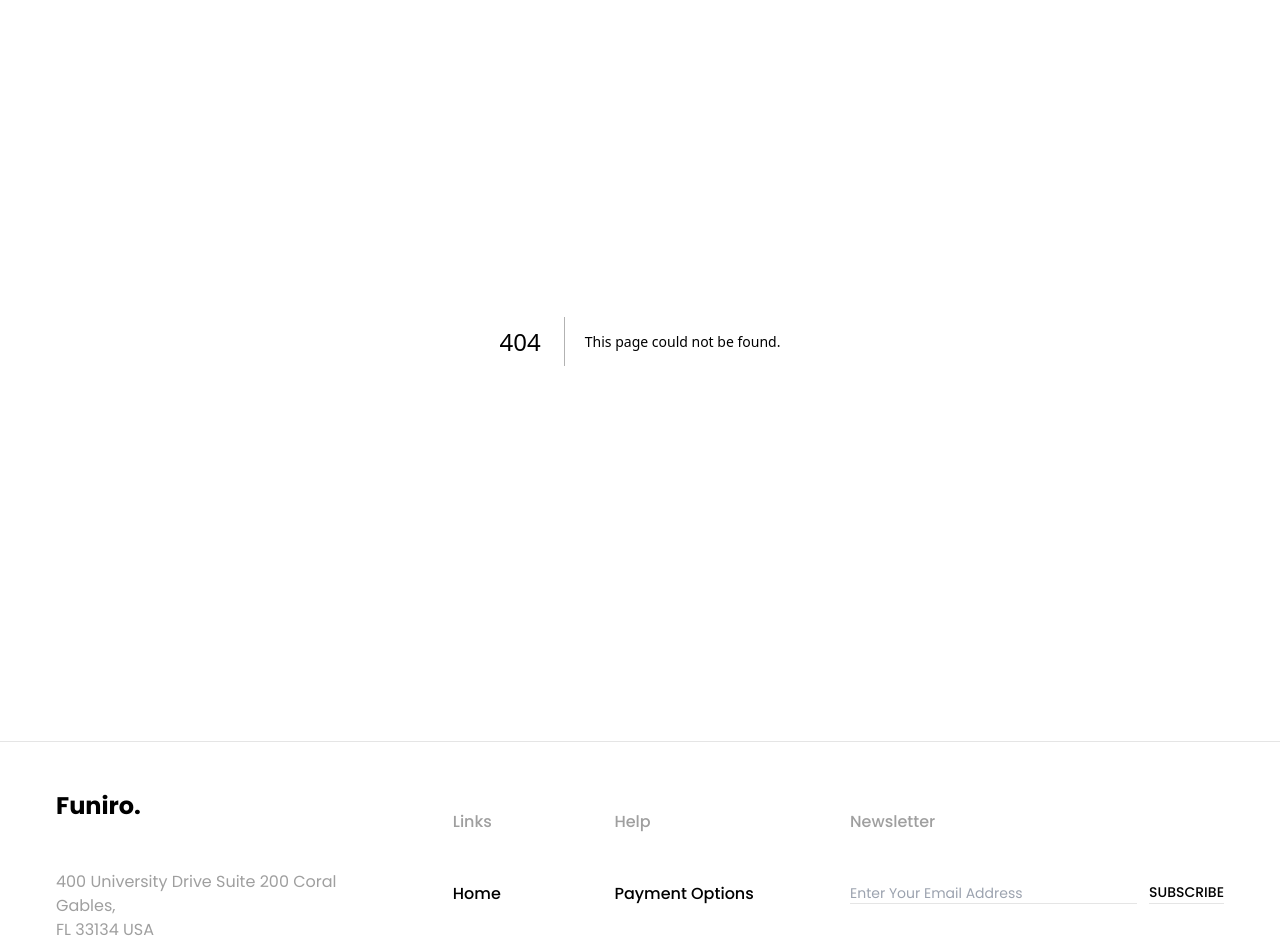
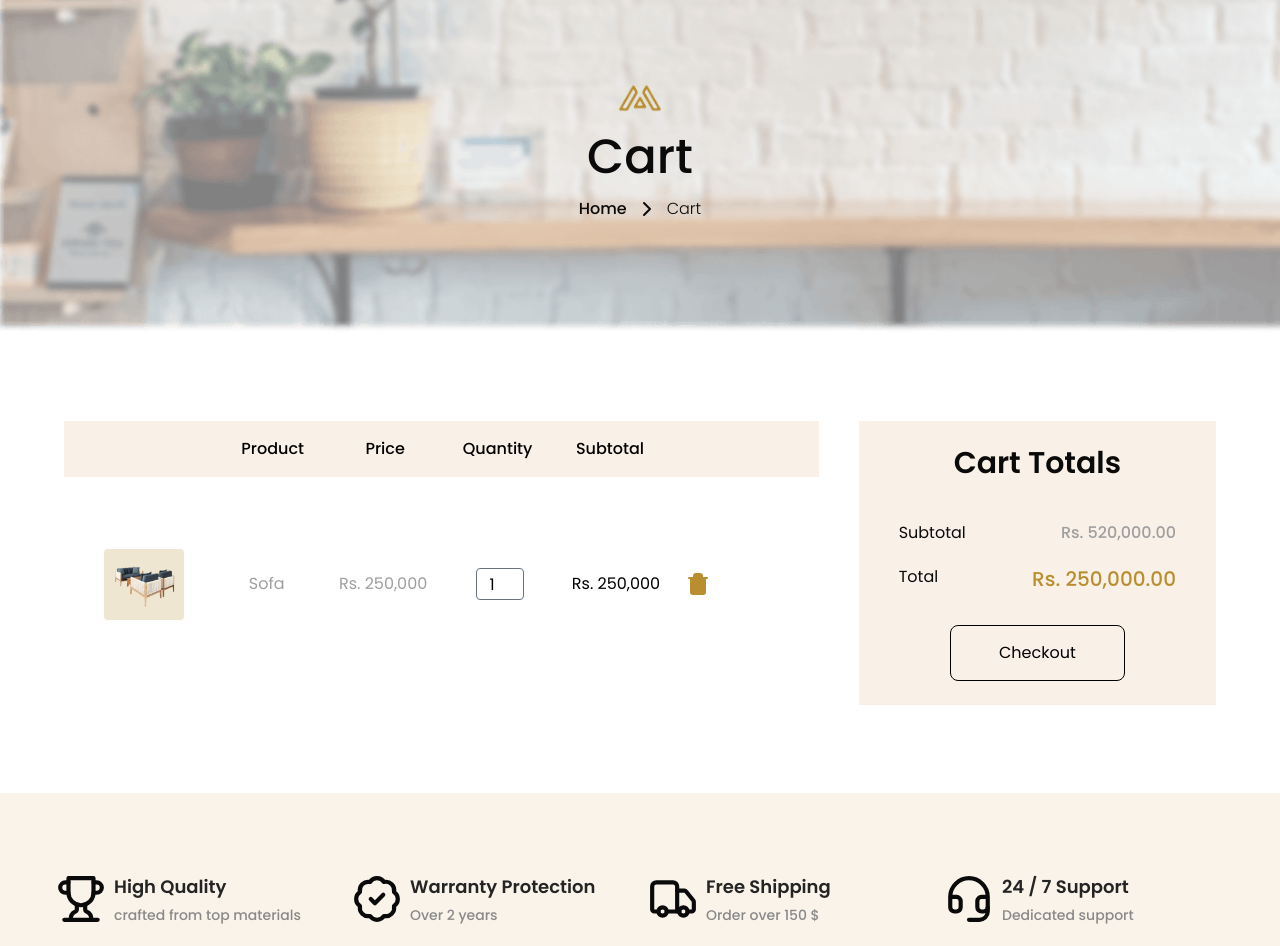
Before and after one commit to salmanpatnee/Q2-UIUX-Hackathon, a Next.js app: page /cart in a window 1280 px wide. Before the commit this address had no page. Shown: the part 166-1112 px from the top of the page. Built offline with nearby package versions, Linux system fonts and the light colour scheme.

Commit message:
Add cart page.

```diff
--- a/app/Header.tsx
+++ b/app/Header.tsx
@@ -15,14 +15,9 @@ const Header = () => {
     <header className="border border-b py-8">
       <div className="wrapper flex items-center justify-between ">
         <div className="col logo w-full text-center md:w-auto">
-          <Link href="/">
-            <Image
-              src="/images/logo.png"
-              alt="logo"
-              width="185"
-              height="41"
-              className=""
-            />
+          <Link href="/" className="flex items-center gap-1">
+            <Image src="/images/logo-icon.png"alt="Furniro" width={50} height={32}/ >
+            <h1 className="font-bold text-[34px]">Furniro</h1>
           </Link>
         </div>
 
--- /dev/null
+++ b/app/cart/page.tsx
@@ -0,0 +1,125 @@
+import {
+  ChevronRight,
+  Trash,
+} from "lucide-react";
+import Link from "next/link";
+import React from "react";
+
+import Image from "next/image";
+import Features from "../components/Features";
+
+const ShopPage = () => {
+
+
+  return (
+    <div>
+      <header className='text-center py-28 bg-[url("/images/banners/shop.png")] bg-cover bg-fixed bg-no-repeat bg-left'>
+        <Image
+          src="/images/furniro-icon.png"
+          width={70}
+          height={70}
+          alt="Furniro"
+          className="mx-auto"
+        />
+        <h1 className="font-medium text-5xl mb-4">Cart</h1>
+        <nav className="flex justify-center">
+          <ul className="flex items-center space-x-2 font-medium text-base">
+            <li className="font-medium">
+              <Link href="/">Home</Link>
+            </li>
+            <li>
+              <ChevronRight />
+            </li>
+            <li className="font-light">Cart</li>
+          </ul>
+        </nav>
+      </header>
+
+      <section className="wrapper lg:py-20 py-10">
+        <div className="grid grid-cols-1 lg:grid-cols-12 gap-6">
+          {/* Main Content */}
+          <div className="col-span-1 lg:col-span-8 p-2">
+            {/* Header */}
+            <header className="hidden md:grid grid-cols-4 lg:grid-cols-6 bg-[#F9F1E7] justify-items-center items-center shadow-custom-light py-4 px-4 lg:px-10 mb-12 text-black text-base font-medium">
+              <div className="w-full text-center"></div>
+              <div className="w-full text-center">Product</div>
+              <div className="w-full text-center">Price</div>
+              <div className="w-full text-center">Quantity</div>
+              <div className="w-full text-center">Subtotal</div>
+              <div className="w-full text-center"></div>
+            </header>
+
+            {/* Cart Item */}
+            <div className="grid grid-cols-1 gap-6 sm:grid-cols-6 items-center shadow-custom-light py-6 px-4 lg:px-10 mb-10 text-base text-black">
+              {/* Product Image */}
+              <div className="flex items-center gap-5 relative group cursor-pointer">
+                <Image
+                  src="/images/cart-item-1.png"
+                  alt="cart"
+                  width={80}
+                  height={80}
+                  className="bg-[#efe6d1] rounded p-2 mx-auto lg:mx-0"
+                />
+              </div>
+
+              {/* Product Name */}
+              <div className="text-center">
+                <span className="text-base text-[#9F9F9F]">Sofa</span>
+              </div>
+
+              {/* Price */}
+              <div className="text-center">
+                <span className="text-base text-[#9F9F9F]">Rs. 250,000</span>
+              </div>
+
+              {/* Quantity */}
+              <div className="flex justify-center">
+                <input
+                  type="number"
+                  className="border rounded w-12 h-8 text-center border-gray-500"
+                  defaultValue={1}
+                />
+              </div>
+
+              {/* Subtotal */}
+              <div className="text-center text-base">Rs. 250,000</div>
+
+              {/* Remove */}
+              <div className="text-center text-base flex justify-center lg:justify-start">
+                <Trash className="fill-primary stroke-primary cursor-pointer hover:fill-red-300 hover:stroke-red-500" />
+              </div>
+            </div>
+          </div>
+
+          {/* Sidebar */}
+          <div className="col-span-1 lg:col-span-4 p-2">
+            <div className="bg-[#F9F1E7] py-6 px-6 lg:px-10">
+              <h4 className="font-semibold text-2xl lg:text-3xl text-center mb-10">
+                Cart Totals
+              </h4>
+              <div className="flex justify-between mb-5 text-sm lg:text-base">
+                <p>Subtotal</p>
+                <p className="text-[#9F9F9F] font-medium">Rs. 520,000.00</p>
+              </div>
+              <div className="flex justify-between pb-8 text-sm lg:text-base">
+                <p>Total</p>
+                <p className="text-primary font-medium text-lg lg:text-xl">
+                  Rs. 250,000.00
+                </p>
+              </div>
+              <div className="text-center">
+                <button className="bg-transparent text-black border border-black rounded-lg h-12 lg:h-14 px-8 lg:px-12 text-sm lg:text-base hover:bg-primary hover:text-white hover:border-primary">
+                  Checkout
+                </button>
+              </div>
+            </div>
+          </div>
+        </div>
+      </section>
+
+      <Features/>
+    </div>
+  );
+};
+
+export default ShopPage;
--- /dev/null
+++ b/app/components/Features.tsx
@@ -0,0 +1,57 @@
+import { BadgeCheck, Headset, Trophy, Truck } from "lucide-react";
+import React from "react";
+
+const Features = () => {
+  return (
+    <section className="bg-bg-light lg:py-20 py-10">
+      <div className="wrapper">
+        <div className="grid sm:grid-cols-2 lg:grid-cols-4 gap-4">
+          <div className="flex items-center  gap-2">
+            <Trophy size={50} />
+            <div>
+              <h5 className="font-semibold text-lg text-[#242424] mb-1">
+                High Quality
+              </h5>
+              <p className="text-sm font-medium text-[#898989]">
+                crafted from top materials
+              </p>
+            </div>
+          </div>
+          <div className="flex items-center  gap-2">
+            <BadgeCheck size={50} />
+            <div>
+              <h5 className="font-semibold text-lg text-[#242424] mb-1">
+                Warranty Protection
+              </h5>
+              <p className="text-sm font-medium text-[#898989]">Over 2 years</p>
+            </div>
+          </div>
+          <div className="flex items-center  gap-2">
+            <Truck size={50} />
+            <div>
+              <h5 className="font-semibold text-lg text-[#242424] mb-1">
+                Free Shipping
+              </h5>
+              <p className="text-sm font-medium text-[#898989]">
+                Order over 150 $
+              </p>
+            </div>
+          </div>
+          <div className="flex items-center  gap-2">
+            <Headset size={50} />
+            <div>
+              <h5 className="font-semibold text-lg text-[#242424] mb-1">
+                24 / 7 Support
+              </h5>
+              <p className="text-sm font-medium text-[#898989]">
+                Dedicated support
+              </p>
+            </div>
+          </div>
+        </div>
+      </div>
+    </section>
+  );
+};
+
+export default Features;
--- a/app/products/[...slug]/page.tsx
+++ b/app/products/[...slug]/page.tsx
@@ -248,9 +248,9 @@ const ProductPage = ({ params: { slug } }: Props) => {
                 +
               </button>
             </div>
-            <button className="bg-white text-black border border-black rounded-lg text-center h-16 px-12 text-base hover:bg-primary hover:text-white hover:border-primary">
+            <Link href="/cart" className="flex items-center bg-white text-black border border-black rounded-lg text-center h-16 px-12 text-base hover:bg-primary hover:text-white hover:border-primary">
               Add To Cart
-            </button>
+            </Link>
             <button className="bg-white text-black border border-black rounded-lg text-center h-16 px-12 text-base hover:bg-primary hover:text-white hover:border-primary flex items-center justify-center space-x-2">
               <Plus />
               <span>Compare</span>
--- a/app/shop/page.tsx
+++ b/app/shop/page.tsx
@@ -11,6 +11,7 @@ import {
 } from "@/components/ui/select";
 import ProductCard from "../components/ProductCard";
 import Pagination from "../components/Pagination";
+import Features from "../components/Features";
 
 const ShopPage = () => {
   const products = [
@@ -217,7 +218,11 @@ const ShopPage = () => {
 
         <Pagination />
       </section>
+
+      <Features />
     </div>
+
+
   );
 };
 
--- a/tailwind.config.ts
+++ b/tailwind.config.ts
@@ -18,6 +18,7 @@ const config: Config = {
   			'text-light': '#666666',
   			'primary': '#B88E2F',
   			'secondary': '#F9F1E7',
+			'bg-light': '#FAF3EA',
   			background: 'hsl(var(--background))',
   			foreground: 'hsl(var(--foreground))',
   			card: {
```
Also changed, not shown: public/images/furniro-icon.png (added), public/images/logo-icon.png (added).
